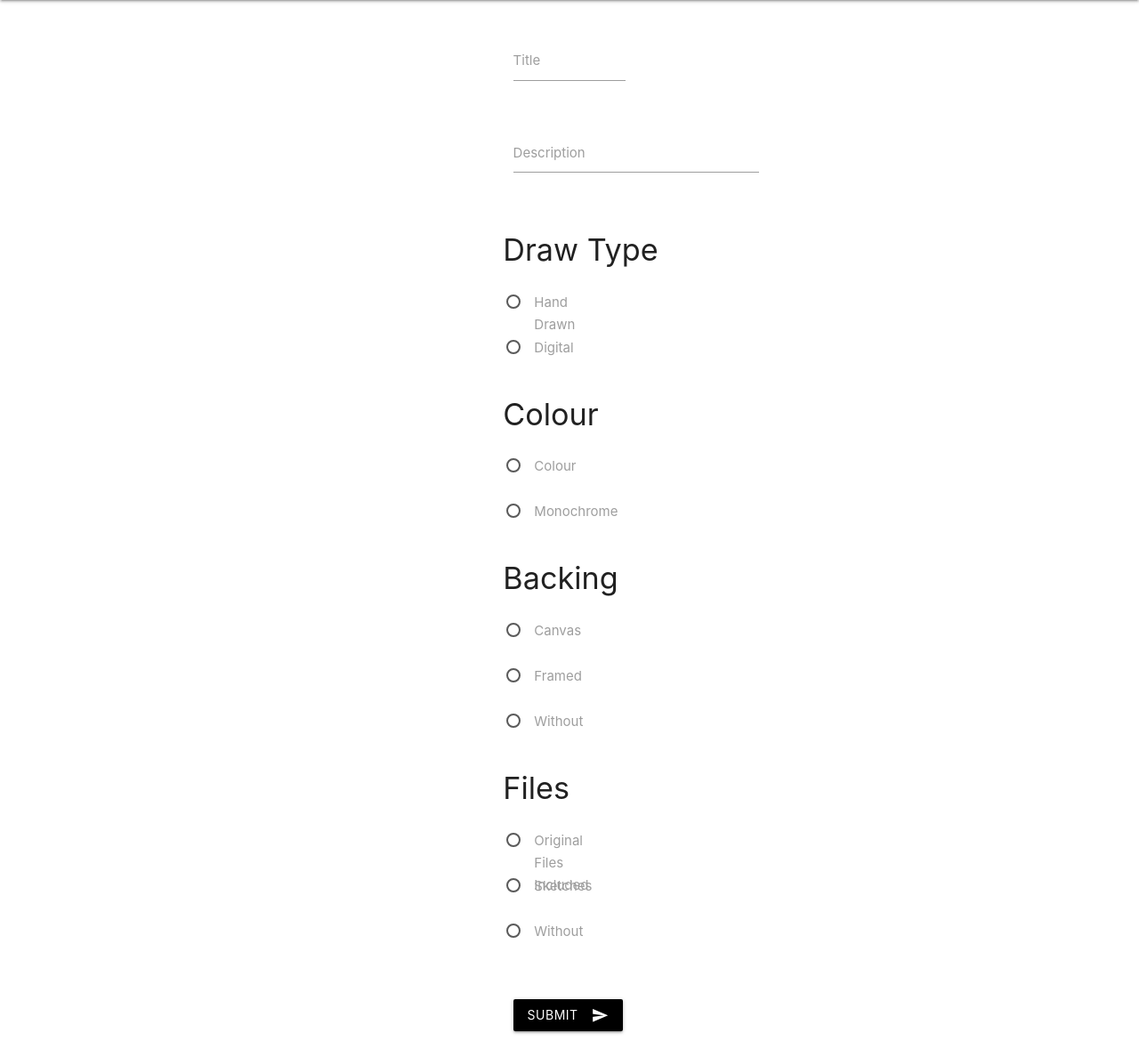
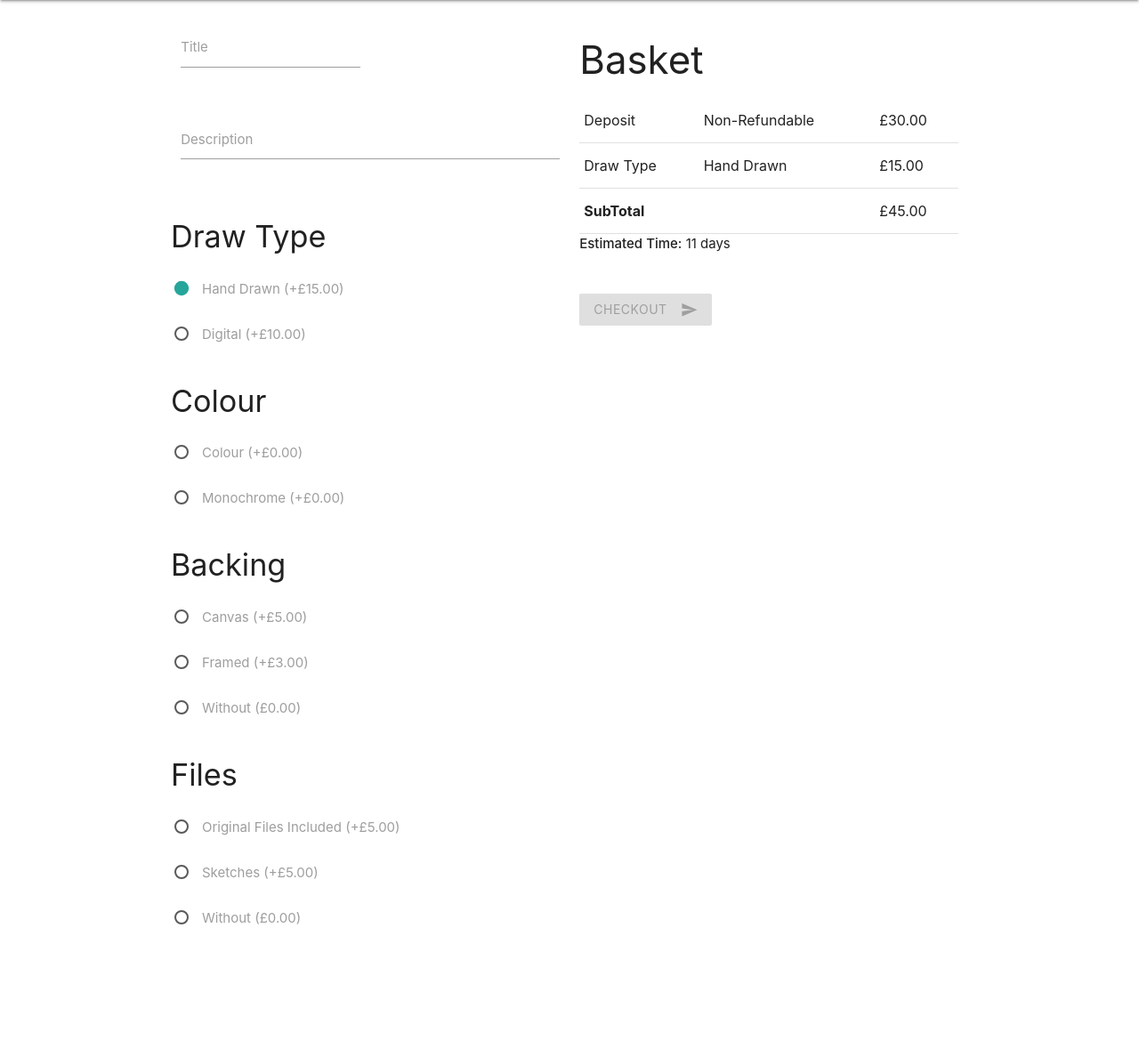
Before and after one commit to louisgreenhall/MS4, a Django app: page /request in a window 1280 px wide. Shown: the part 64-1243 px from the top of the page at 89% size. After the commit the page ends 1103 px from the top, so only its background shows below. Run offline with Django 3.2, Linux system fonts and the light colour scheme; some libraries are stand-ins or nearby versions.

Commit message:
Created calculator for price and time in submit request

```diff
--- /dev/null
+++ b/home/static/calc.js
@@ -0,0 +1,80 @@
+$(() => {
+    $('body').on('change', 'input[data-line-item]', () => {
+        generateNewBasketTable();
+        generateNewTimeEstimate();
+    });
+    generateNewBasketTable();
+    generateNewTimeEstimate();
+
+    $('#checkout-button').on('click', () => {
+        $('form').submit();
+    })
+
+});
+
+function prettifyOutput(input) {
+    let output = "";
+    input = input.split("_");
+    for(let word of input) {
+        output += `${word[0].toUpperCase()}${word.substring(1)} `;
+    }
+    return output;
+}
+
+function generateNewBasketTable() {
+    $('.basket tbody').html("");
+    let lineItems = $("input[data-line-item]:checked");
+    const deposit = 30;
+
+    let totalCost = deposit;
+
+    addLineToTable("Deposit", "Non-Refundable", deposit);
+
+    $.each(lineItems, (idx, item) => {
+        let lineItemName = prettifyOutput($(item).data("line-item"));
+        let itemName = prettifyOutput($(item).val());
+        let additionalCost = parseInt($(item).data('additional-cost'));
+
+        totalCost += additionalCost;
+
+        addLineToTable(lineItemName, itemName, additionalCost);
+    });
+    addSubtotalToTable("SubTotal", totalCost);
+    if (checkRequiredFields()) {
+        $('#checkout-button').attr('disabled', false);
+    } else {
+        $('#checkout-button').attr('disabled', true);
+    }
+}
+
+function generateNewTimeEstimate() {
+
+    let lineItems = $("input[data-line-item]:checked");
+    const baseTime = 7;
+    let totalTime = baseTime;
+
+    $.each(lineItems, (idx, item) => {
+        let additionalTime = parseFloat($(item).data('additional-time-multiplier'));
+        totalTime *= additionalTime;
+    });
+
+    $('.estimated-time').html(Math.ceil(totalTime));
+}
+
+
+function addLineToTable(lineItemName, itemName, cost) {
+    $('.basket tbody').append(`<tr><td>${lineItemName}</td><td>${itemName}</td><td>£${cost.toFixed(2)}</td></tr>`);
+}
+
+function addSubtotalToTable(title, cost) {
+    $('.basket tbody').append(`<tr><th colspan="2">${title}</th><td>£${cost.toFixed(2)}</td></tr>`);
+}
+
+function checkRequiredFields() {
+    console.log($(`input[data-line-item="draw_type"]:checked`))
+    let drawTypeChosen = $(`input[data-line-item="draw_type"]:checked`).length == 1;
+    let colourChosen = $(`input[data-line-item="colour"]:checked`).length == 1;
+    let backingChosen = $(`input[data-line-item="backing"]:checked`).length == 1;
+    let filesChosen = $(`input[data-line-item="files"]:checked`).length == 1;
+    return drawTypeChosen && colourChosen && backingChosen && filesChosen;
+}
--- a/home/templates/home/requestform.html
+++ b/home/templates/home/requestform.html
@@ -2,9 +2,10 @@
 
 {% block content %}
 <div class="row">
-    <form action="{% url 'request' %}" method="POST">
-        {% csrf_token %}
-        <div class="col s4 offset-s5">
+    <div class="col m6 ">
+
+        <form action="{% url 'request' %}" method="POST">
+            {% csrf_token %}
             <div class="row">
                 <div class="input-field col s6">
                     <input id="title" type="text" name="title" class="validate">
@@ -27,19 +28,21 @@
                     <h4>Draw Type</h4>
 
                     <div class="row">
-                        <div class="input-field col s4">
+                        <div class="input-field col s12">
                             <label>
-                                <input name="draw_type" type="radio" value="drawn">
-                                <span>Hand Drawn</span>
+                                <input name="draw_type" type="radio" value="hand_drawn" data-additional-time-multiplier="1.5" data-additional-cost="15.00"
+                                    data-line-item="draw_type" checked>
+                                <span>Hand Drawn (+£15.00)</span>
                             </label>
                         </div>
                     </div>
 
                     <div class="row">
-                        <div class="input-field col s4">
+                        <div class="input-field col s12">
                             <label>
-                                <input name="draw_type" type="radio" value="digital">
-                                <span>Digital</span>
+                                <input name="draw_type" type="radio" value="digital" data-additional-cost="10.00" data-additional-time-multiplier="1.0"
+                                    data-line-item="draw_type">
+                                <span>Digital (+£10.00)</span>
                             </label>
                         </div>
                     </div>
@@ -52,19 +55,21 @@
                     <h4>Colour</h4>
 
                     <div class="row">
-                        <div class="input-field col s4">
+                        <div class="input-field col s12">
                             <label>
-                                <input name="colour" type="radio" value="colour">
-                                <span>Colour</span>
+                                <input name="colour" type="radio" value="colour" data-additional-cost="0.00" data-additional-time-multiplier="1.1"
+                                    data-line-item="colour">
+                                <span>Colour (+£0.00)</span>
                             </label>
                         </div>
                     </div>
 
                     <div class="row">
-                        <div class="input-field col s4">
+                        <div class="input-field col s12">
                             <label>
-                                <input name="colour" type="radio" value="monochrome">
-                                <span>Monochrome</span>
+                                <input name="colour" type="radio" value="monochrome" data-additional-cost="0.00" data-additional-time-multiplier="1.0"
+                                    data-line-item="colour">
+                                <span>Monochrome (+£0.00)</span>
                             </label>
                         </div>
                     </div>
@@ -77,28 +82,31 @@
                     <h4>Backing</h4>
 
                     <div class="row">
-                        <div class="input-field col s4">
+                        <div class="input-field col s12">
                             <label>
-                                <input name="backing" type="radio" value="canvas">
-                                <span>Canvas</span>
+                                <input name="backing" type="radio" value="canvas" data-additional-cost="5.00" data-additional-time-multiplier="2.0"
+                                    data-line-item="backing">
+                                <span>Canvas (+£5.00)</span>
                             </label>
                         </div>
                     </div>
 
                     <div class="row">
-                        <div class="input-field col s4">
+                        <div class="input-field col s12">
                             <label>
-                                <input name="backing" type="radio" value="framed">
-                                <span>Framed</span>
+                                <input name="backing" type="radio" value="framed" data-additional-cost="3.00" data-additional-time-multiplier="1.5"
+                                    data-line-item="backing">
+                                <span>Framed (+£3.00)</span>
                             </label>
                         </div>
                     </div>
 
                     <div class="row">
-                        <div class="input-field col s4">
+                        <div class="input-field col s12">
                             <label>
-                                <input name="backing" type="radio" value="without">
-                                <span>Without</span>
+                                <input name="backing" type="radio" value="without" data-additional-cost="0.00" data-additional-time-multiplier="1.0"
+                                    data-line-item="backing">
+                                <span>Without (£0.00)</span>
                             </label>
                         </div>
                     </div>
@@ -111,39 +119,64 @@
                     <h4>Files</h4>
 
                     <div class="row">
-                        <div class="input-field col s4">
+                        <div class="input-field col s12">
                             <label>
-                                <input name="files" type="radio" value="included">
-                                <span>Original Files Included</span>
+                                <input name="files" type="radio" value="included" data-additional-cost="5.00" data-additional-time-multiplier="1.0"
+                                    data-line-item="files">
+                                <span>Original Files Included (+£5.00)</span>
                             </label>
                         </div>
                     </div>
 
                     <div class="row">
-                        <div class="input-field col s4">
+                        <div class="input-field col s12">
                             <label>
-                                <input name="files" type="radio" value="sketches">
-                                <span>Sketches</span>
+                                <input name="files" type="radio" value="sketches" data-additional-cost="5.00" data-additional-time-multiplier="1.2"
+                                    data-line-item="files">
+                                <span>Sketches (+£5.00)</span>
                             </label>
                         </div>
                     </div>
 
                     <div class="row">
-                        <div class="input-field col s4">
+                        <div class="input-field col s12">
                             <label>
-                                <input name="files" type="radio" value="without">
-                                <span>Without</span>
+                                <input name="files" type="radio" value="without" data-additional-cost="0.00" data-additional-time-multiplier="1.0"
+                                    data-line-item="files">
+                                <span>Without (£0.00)</span>
                             </label>
                         </div>
                     </div>
                 </div>
             </div>
 
-            <button class="black btn waves-effect waves-light submit-button" type="submit" name="action">Submit
+
+        </form>
+    </div>
+
+    <div class="row">
+        <div class="col m6 ">
+            <h3>Basket</h3>
+            <table class="basket">
+                <tbody></tbody>
+            </table>
+
+            <div>
+                <strong>Estimated Time:</strong> <span class='estimated-time'></span> days
+            </div>
+
+            <button class="black btn waves-effect waves-light submit-button" type="submit" id="checkout-button" name="action">Checkout
                 <i class="material-icons right">send</i>
             </button>
         </div>
-    </form>
+    </div>
+
 </div>
 
 {% endblock %}
+
+{% block custom_javascript %}
+<script src="/static/calc.js"></script>
+
+
+{% endblock %}
--- a/templates/includes/mobile-nav.html
+++ b/templates/includes/mobile-nav.html
@@ -4,22 +4,22 @@
 
     <li><a href="/gallery">See my work!</a></li>
     {% if user.is_authenticated %}
-    {% if not user.is_superuser %}
-    <li><a href="{% url 'requests_mine' %}">Your requests</a></li>
 
+        {% if not user.is_superuser %}
+        <li><a href="{% url 'requests_mine' %}">Your requests</a></li>
+        <li><a href="{% url 'request' %}">Submit Request</a></li>
 
-    <li><a href="{% url 'request' %}">Submit Request</a></li>
+        {% else %}
+            <li><a href="{% url 'requests_all' %}">View all requests</a></li>
+        {% endif %}
 
-    {% else %}
-        <li><a href="{% url 'requests_all' %}">View all requests</a></li>
-    {% endif %}
     <li class="divider"></li>
     <li><a href="{% url 'logout' %}">Log Out</a></li>
 
+    {% else %}
 
-
-    {% else %}
     <li><a href="/login">Login</a></li>
     <li><a href="/signup">Sign up</a></li>
+
     {% endif %}
 </ul>
```
